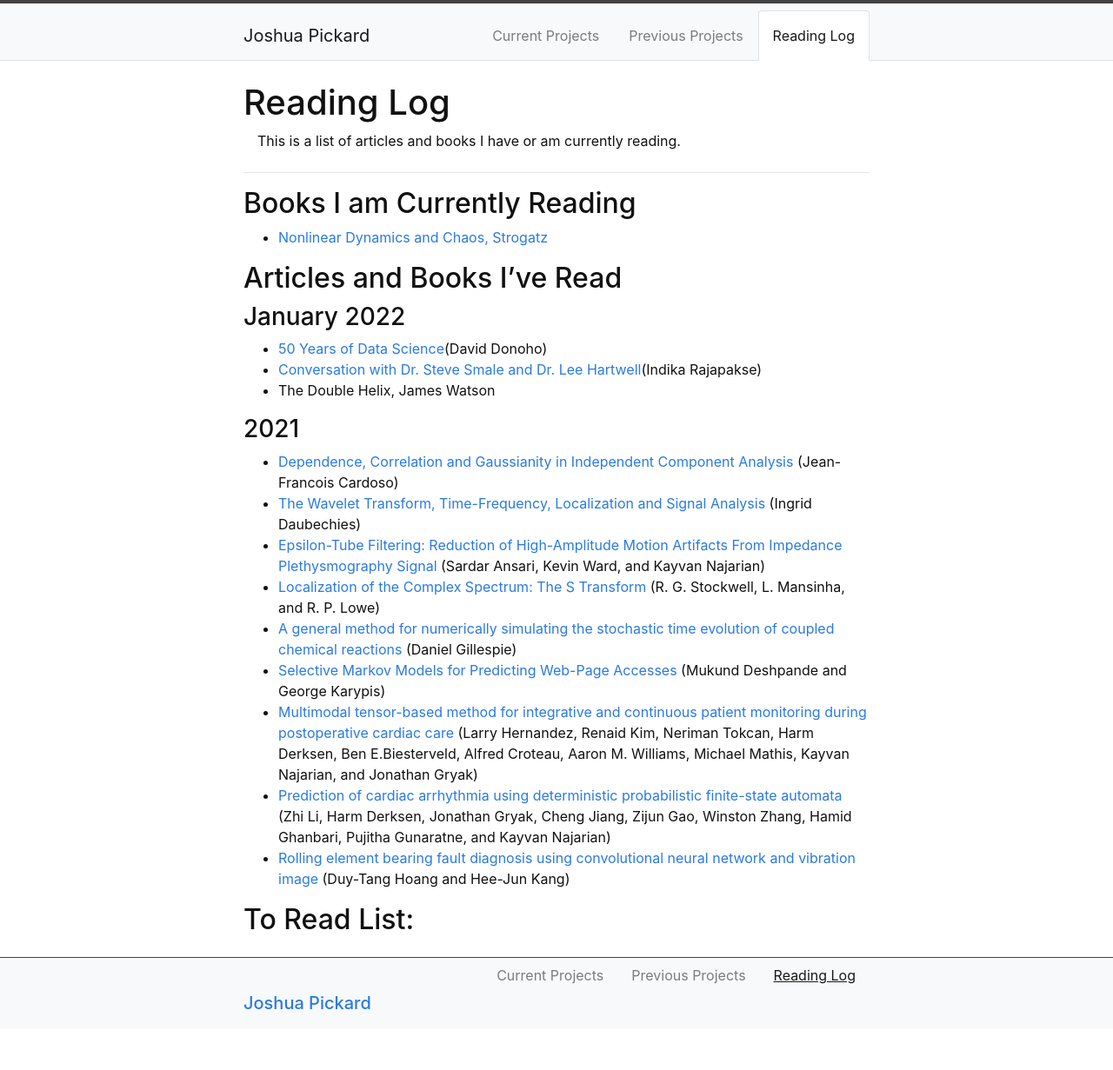
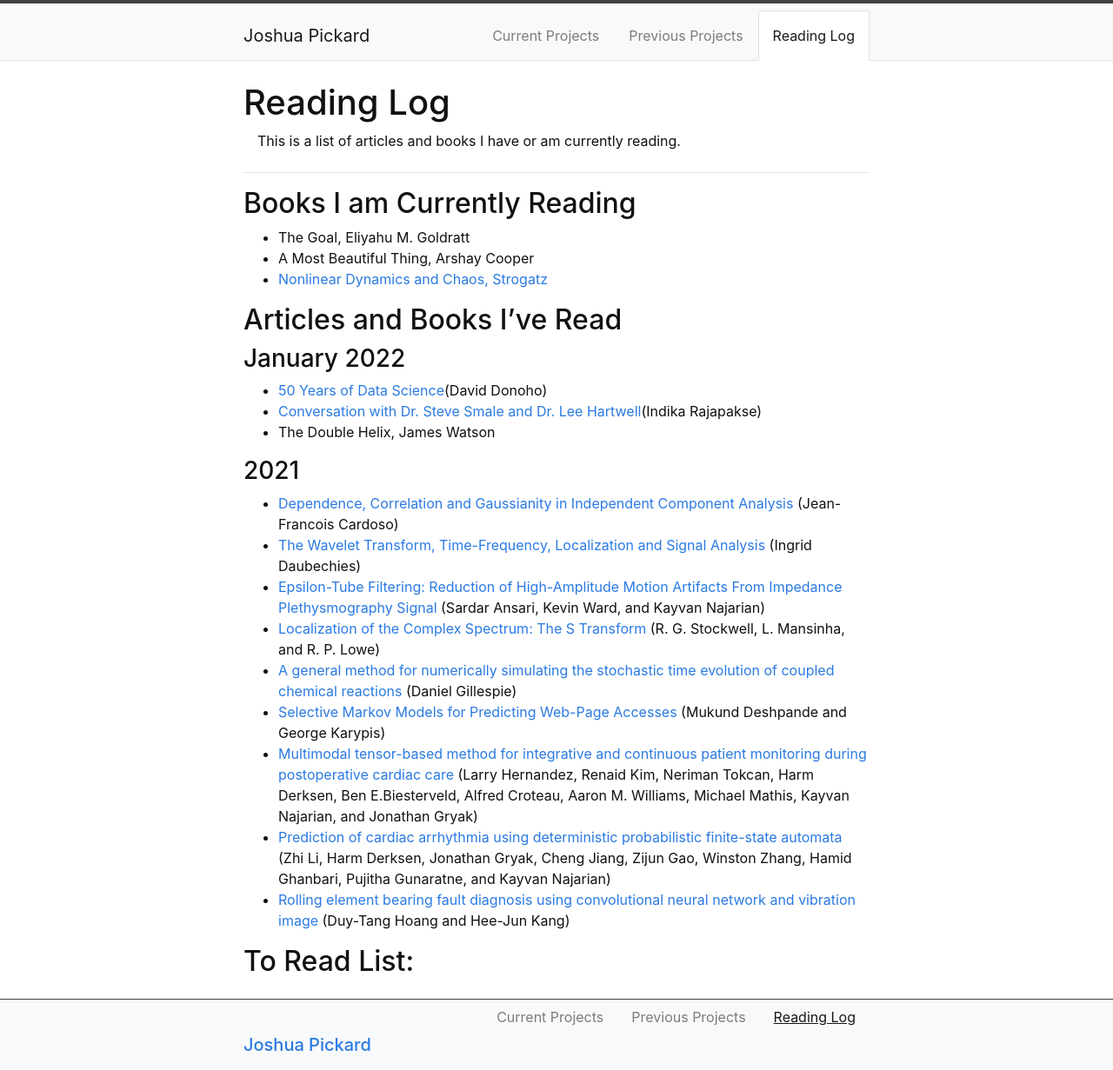
Before and after one commit to Jpickard1/jpickard1.github.io, a Jekyll site: the page built from content/3-Reading_Log.md, in a window 1280 px wide. Shown: the whole page at 87% size. Built offline with Jekyll 4.4.1, drawn with Linux system fonts in a browser that asks for light colours; before the commit the page ends 1183 px from its top, so only the background shows below that.

Commit message:
Update 3-Reading_Log.md

```diff
--- a/content/3-Reading_Log.md
+++ b/content/3-Reading_Log.md
@@ -6,6 +6,8 @@ description: >
 ---
 
 ## Books I am Currently Reading
+- The Goal, Eliyahu M. Goldratt
+- A Most Beautiful Thing, Arshay Cooper
 - <a href="https://www.biodyn.ro/course/literatura/Nonlinear_Dynamics_and_Chaos_2018_Steven_H._Strogatz.pdf">Nonlinear Dynamics and Chaos, Strogatz</a>
 
 ## Articles and Books I've Read
```
